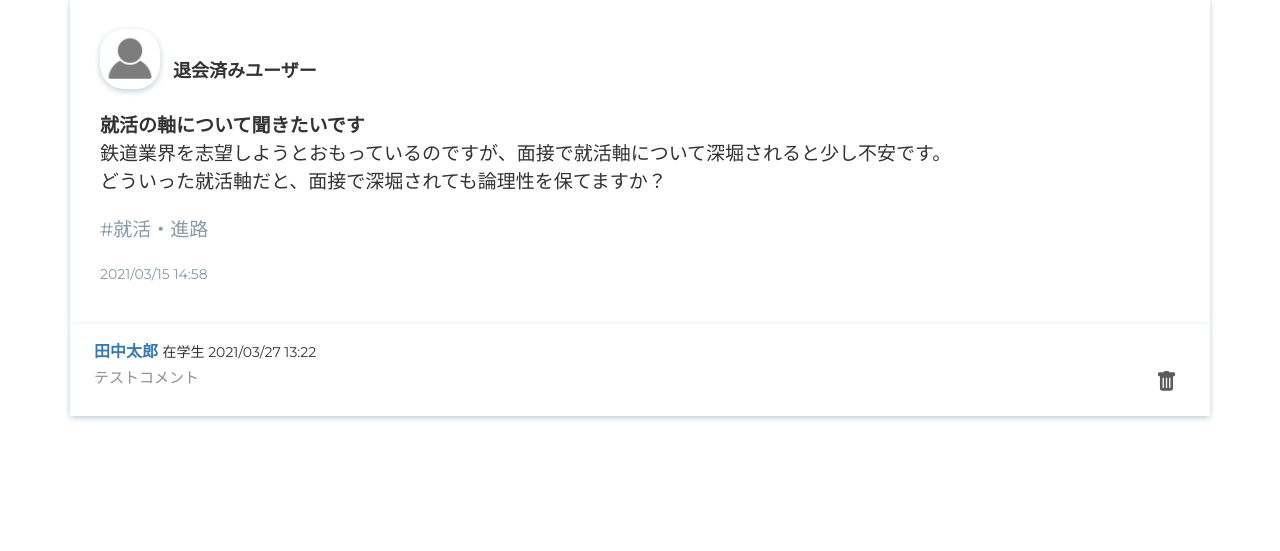
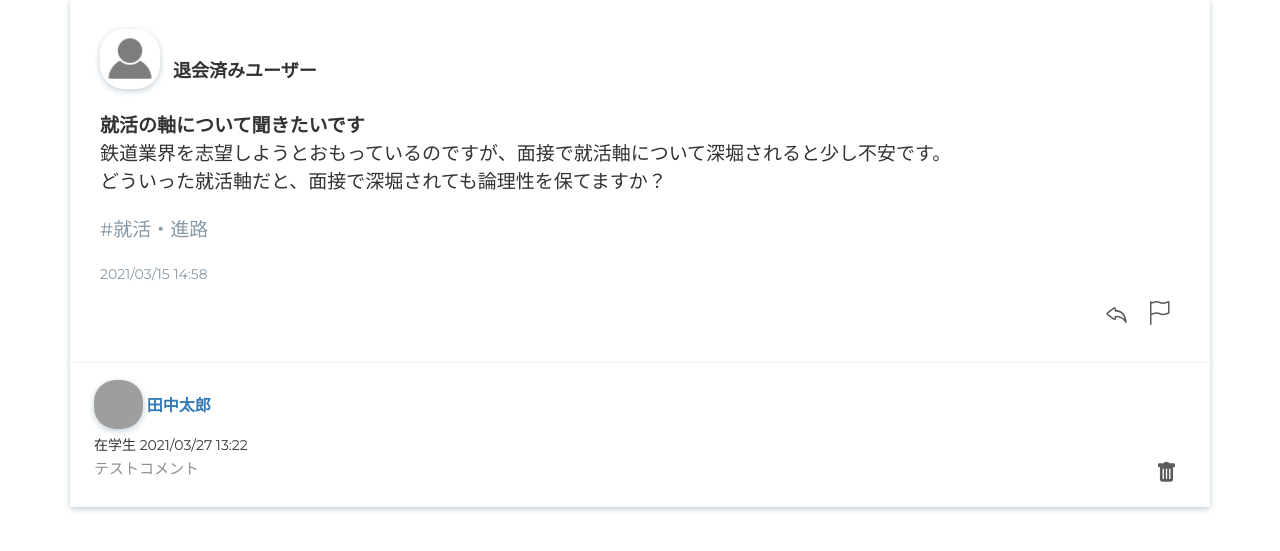
Before and after one commit to SDTakeuchi/kiitePRJCT, a Django app: page /posts/show/5 in a window 1280 px wide. Shown: the part 91-642 px from the top of the page. Run offline with Django 3.2, Linux system fonts and the light colour scheme; a user stored in the database is signed in; data comes from the database, SQL or seed files in the repository; both versions use the stored data as it was after the commit; some libraries are stand-ins or nearby versions; grey boxes are pictures that could not be loaded.

Commit message:
comment pic visible

```diff
--- a/km/models.py
+++ b/km/models.py
@@ -76,7 +76,7 @@ class Post(models.Model):
 
 class Comment(models.Model):
     post = models.ForeignKey(Post, on_delete=models.CASCADE, related_name="comments")
-    user = models.ForeignKey(CustomUser,null=True, on_delete= models.SET_NULL)
+    user = models.ForeignKey(CustomUser, null=True, on_delete= models.SET_NULL)
     body = models.TextField()
     date_added = models.DateTimeField(auto_now_add=True)
 
--- a/km/views.py
+++ b/km/views.py
@@ -164,16 +164,17 @@ def commentView (request, pk):
 			comment_instance.post = post
 			comment_instance.save()
 
-			if comment_instance.user != post.user:
-				comment_body = comment_instance.body
-				context={'post':post,'comment_instance': comment_instance,'comment_body':comment_body}
+			if post.user != None:
+				if comment_instance.user != post.user:
+					comment_body = comment_instance.body
+					context={'post':post,'comment_instance': comment_instance,'comment_body':comment_body}
 
-				subject = render_to_string('email_template/newcomment/subject.txt')
-				message = render_to_string('email_template/newcomment/message.txt',context)
+					subject = render_to_string('email_template/newcomment/subject.txt')
+					message = render_to_string('email_template/newcomment/message.txt',context)
 
-				recepient = str(post.user.email)
-				# msg = EmailMessage(subject, message, EMAIL_HOST_USER, [recepient])
-				# msg.send()
+					recepient = str(post.user.email)
+					# msg = EmailMessage(subject, message, EMAIL_HOST_USER, [recepient])
+					# msg.send()
 
 			messages.info(request, "コメントが投稿されました")
 			return redirect('postShow', pk=post.id)
@@ -222,7 +223,10 @@ def commentBackView (request, pk):
 		form = CommentForm(request.POST)
 		if form.is_valid():
 			comment_instance = form.save(commit=False)
-			comment_instance.body = str(f' > {comment.user.name}\r\n') + comment_instance.body
+			if comment.user != None:
+				comment_instance.body = str(f' > {comment.user.name}\r\n') + comment_instance.body
+			else:
+				comment_instance.body = ' > 退会済みユーザー\r\n' + comment_instance.body
 			comment_instance.user = current_user
 			comment_instance.post = post
 			comment_instance.save()
@@ -230,18 +234,19 @@ def commentBackView (request, pk):
 			comment_body = '\n'.join(comment_instance.body.splitlines()[1:])
 			context={'post':post,'comment':comment,'comment_instance': comment_instance,'comment_body':comment_body}
 
-			recepient = str(comment.user.email)
-			subject = render_to_string('email_template/commentback/subject.txt')
-			message = render_to_string('email_template/commentback/message.txt',context)
-			# msg = EmailMessage(subject, message, EMAIL_HOST_USER, [recepient])
-			# msg.send()
-
-			if comment_instance.user != post.user and comment.user != post.user:
-				recepient = str(post.user.email)
-				subject = render_to_string('email_template/newcomment/subject.txt')
-				message = render_to_string('email_template/newcomment/message.txt',context)
+			if comment.user != None:
+				recepient = str(comment.user.email)
+				subject = render_to_string('email_template/commentback/subject.txt')
+				message = render_to_string('email_template/commentback/message.txt',context)
 				# msg = EmailMessage(subject, message, EMAIL_HOST_USER, [recepient])
 				# msg.send()
+
+				if comment_instance.user != post.user and comment.user != post.user:
+					recepient = str(post.user.email)
+					subject = render_to_string('email_template/newcomment/subject.txt')
+					message = render_to_string('email_template/newcomment/message.txt',context)
+					# msg = EmailMessage(subject, message, EMAIL_HOST_USER, [recepient])
+					# msg.send()
 
 			messages.info(request, "コメントへの返信が投稿されました")
 			return redirect('postShow', pk=post.id)
--- a/static/css/style.css
+++ b/static/css/style.css
@@ -840,6 +840,17 @@ footer {
   color: #8f8f8f;
   display: inline !important;
 }
+
+.posts-index-item img{
+  width: 49px;
+  height: 49px;
+  border-radius: 44%;
+  box-shadow: 0 2px 6px #c1ced7;
+  vertical-align: middle;
+  object-fit: cover;
+  margin-bottom: 6px;
+}
+
 .gray-color {
   color: #8f8f8f;
 }
--- a/templates/posts/show.html
+++ b/templates/posts/show.html
@@ -42,7 +42,7 @@
                 <path fill-rule="evenodd" d="M1 13.5A1.5 1.5 0 0 0 2.5 15h11a1.5 1.5 0 0 0 1.5-1.5v-6a.5.5 0 0 0-1 0v6a.5.5 0 0 1-.5.5h-11a.5.5 0 0 1-.5-.5v-11a.5.5 0 0 1 .5-.5H9a.5.5 0 0 0 0-1H2.5A1.5 1.5 0 0 0 1 2.5v11z"/>
               </svg>
             </a>
-          {% elif post.user != None %}
+          {% else %}
             <a href="{% url 'reportPost' post.id %}#commenthere">
               <svg xmlns="http://www.w3.org/2000/svg" width="38" height="38" fill="currentColor" class="bi bi-flag commenticons" viewBox="0 0 16 16">
                 <path d="M14.778.085A.5.5 0 0 1 15 .5V8a.5.5 0 0 1-.314.464L14.5 8l.186.464-.003.001-.006.003-.023.009a12.435 12.435 0 0 1-.397.15c-.264.095-.631.223-1.047.35-.816.252-1.879.523-2.71.523-.847 0-1.548-.28-2.158-.525l-.028-.01C7.68 8.71 7.14 8.5 6.5 8.5c-.7 0-1.638.23-2.437.477A19.626 19.626 0 0 0 3 9.342V15.5a.5.5 0 0 1-1 0V.5a.5.5 0 0 1 1 0v.282c.226-.079.496-.17.79-.26C4.606.272 5.67 0 6.5 0c.84 0 1.524.277 2.121.519l.043.018C9.286.788 9.828 1 10.5 1c.7 0 1.638-.23 2.437-.477a19.587 19.587 0 0 0 1.349-.476l.019-.007.004-.002h.001M14 1.221c-.22.078-.48.167-.766.255-.81.252-1.872.523-2.734.523-.886 0-1.592-.286-2.203-.534l-.008-.003C7.662 1.21 7.139 1 6.5 1c-.669 0-1.606.229-2.415.478A21.294 21.294 0 0 0 3 1.845v6.433c.22-.078.48-.167.766-.255C4.576 7.77 5.638 7.5 6.5 7.5c.847 0 1.548.28 2.158.525l.028.01C9.32 8.29 9.86 8.5 10.5 8.5c.668 0 1.606-.229 2.415-.478A21.317 21.317 0 0 0 14 7.655V1.222z"/>
@@ -63,13 +63,15 @@
       {% else %}
         {% for comment in post.comments.all %}
           <div class="posts-index-item">
-            {% if comment.user.name %}
-            <strong><a class="userLink" href="{% url 'userList' comment.user.id %}">{{ comment.user.name }} </a></strong>
-            {{ comment.user.student_status }} {{ comment.date_added|date:"Y/m/d H:i" }}
-            {% else %}
-            <strong>退会済みユーザー</strong>
-            {{ comment.date_added|date:"Y/m/d f" }}
-            {% endif %}
+              {% if comment.user.name %}
+                <img class="profile-pic" alt="profile image" src="{{ comment.user.profile_pic.url }}">
+                <strong><a class="userLink" href="{% url 'userList' comment.user.id %}">{{ comment.user.name }} </a></strong>
+                <br>{{ comment.user.student_status }}
+              {% else %}
+                <img class="profile-pic" alt="profile image" src="{% static 'images/profile-icon-png-898.png' %}">
+                <strong>退会済みユーザー<br></strong>
+              {% endif %}
+                {{ comment.date_added|date:"Y/m/d H:i" }}
             <br>
             <p>
             {{ comment.body | linebreaksbr }}
@@ -80,7 +82,6 @@
                 <path d="M2.5 1a1 1 0 0 0-1 1v1a1 1 0 0 0 1 1H3v9a2 2 0 0 0 2 2h6a2 2 0 0 0 2-2V4h.5a1 1 0 0 0 1-1V2a1 1 0 0 0-1-1H10a1 1 0 0 0-1-1H7a1 1 0 0 0-1 1H2.5zm3 4a.5.5 0 0 1 .5.5v7a.5.5 0 0 1-1 0v-7a.5.5 0 0 1 .5-.5zM8 5a.5.5 0 0 1 .5.5v7a.5.5 0 0 1-1 0v-7A.5.5 0 0 1 8 5zm3 .5v7a.5.5 0 0 1-1 0v-7a.5.5 0 0 1 1 0z"/>
               </svg>
             </a>
-            {% elif comment.user == None %}
             {% else %}
             <a href="{% url 'reportComment' comment.id %}#commentbackhere" >
               <svg xmlns="http://www.w3.org/2000/svg" width="35" height="35" fill="currentColor" class="bi bi-flag-fill commenticons" viewBox="0 0 16 16">
```
Also changed, not shown: db.sqlite3, km/migrations/0010_auto_20210327_1330.py (added), 1 other file.
